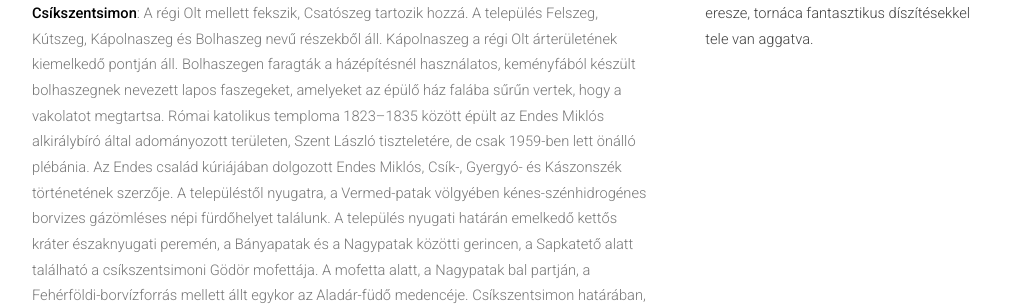
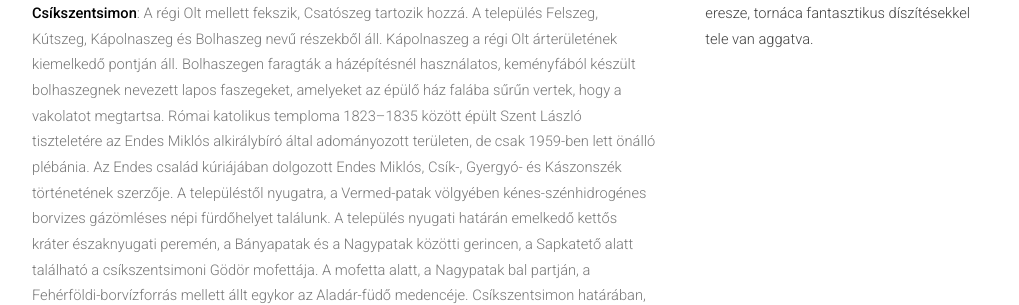
Before and after one commit to siculia/siculia.github.io, a Jekyll site: the page built from siculia-csikszek.html, in a window 1280 px wide and 900 px high, scrolled down 3929 px. Shown: the part 256-561 px from the top of the window, without its empty margins (128-1147 px from the left). Built offline with Jekyll 4.4.1, drawn with Linux system fonts in a browser that asks for light colours; nearby versions of some CDN libraries; library files that are not in the unit come from our copies; some of the changed text lies outside the part shown.

Commit message:
Szentsimon-Lovarda

```diff
--- a/siculia-csikszek.html
+++ b/siculia-csikszek.html
@@ -72,7 +72,7 @@ layout: default
 							<p style="text-align: left;"><b>Csíkszentgyörgy</b>: Csíkszentgyörgy községet Csíkszentgyörgy, Csíkbánkfalva, Kotormány, Menaságújfalu, Csíkmenaság, Pottyond, valamint a szórványok, Csobányos, Egerszék, Csinód és Gyürke alkotják. Csíkszentgyörgy Háromtízes falurészében, a Fiság-patak völgyének nyugati lejtőjén található a Gatalatti-Büdösgödör.
 							<p style="text-align: left;"><b>Csíkszentmárton</b>: Csíkszentmártonnak és Csíkcsekefalvának közös katolikus temploma és temetője van. Csíkcsekefalva és Úzvölgye tartozik hozzá. Az országút és a Csíkszentsimonra vezető út találkozásánál található az 1743-ban épült Úr teste kápolna. Csíkszentmárton és Csíkcsekefalva közötti Patkósláb dűlőben van a hűléses megbetegedések gyógyítására használt csíkszentmártoni Posszogó.</p>
 							<p style="text-align: left;"><b>Csíkszentmiklós</b>: A Tatros völgyébe vezető útvonalon fekszik, Csíkborzsova és Szépvíz tartozott hozzá, össze van épülve Szépvízzel. Innen származik a csíkszentmiklósi rovásírásos szöveg amelyet a 15. században épült templomában talált deszkáról másolnak le, az eredetit Bécsbe vitték.</p>
-							<p style="text-align: left;"><b>Csíkszentsimon</b>: A régi Olt mellett fekszik, Csatószeg tartozik hozzá. A település Felszeg, Kútszeg, Kápolnaszeg és Bolhaszeg nevű részekből áll. Kápolnaszeg a régi Olt árterületének kiemelkedő pontján áll. Bolhaszegen faragták a házépítésnél használatos, keményfából készült bolhaszegnek nevezett lapos faszegeket, amelyeket az épülő ház falába sűrűn vertek, hogy a vakolatot megtartsa.  Római katolikus temploma 1823–1835 között épült az Endes Miklós alkirálybíró által adományozott területen, Szent László tiszteletére, de csak 1959-ben lett önálló plébánia. Az Endes család kúriájában dolgozott Endes Miklós, Csík-, Gyergyó- és Kászonszék történetének szerzője. A településtől nyugatra, a Vermed-patak völgyében kénes-szénhidrogénes borvizes gázömléses népi fürdőhelyet találunk. A település nyugati határán emelkedő kettős kráter északnyugati peremén, a Bányapatak és a Nagypatak közötti gerincen, a Sapkatető alatt található a csíkszentsimoni Gödör mofettája. A mofetta  alatt, a Nagypatak bal partján, a Fehérföldi-borvízforrás mellett állt egykor az Aladár-füdő medencéje. Csíkszentsimon határában, a Dévai Szent Ferenc Alapítvány által működtetett Szent László gyermekvédelmi központban lovászképző szakoktatás folyik, udvarán felépült a tanfolyamok, lovas tornák, lovas bemutatók szervezésére alkalmas Szent László Fedett Lovarda.</p>
+							<p style="text-align: left;"><b>Csíkszentsimon</b>: A régi Olt mellett fekszik, Csatószeg tartozik hozzá. A település Felszeg, Kútszeg, Kápolnaszeg és Bolhaszeg nevű részekből áll. Kápolnaszeg a régi Olt árterületének kiemelkedő pontján áll. Bolhaszegen faragták a házépítésnél használatos, keményfából készült bolhaszegnek nevezett lapos faszegeket, amelyeket az épülő ház falába sűrűn vertek, hogy a vakolatot megtartsa.  Római katolikus temploma 1823–1835 között épült Szent László tiszteletére az Endes Miklós alkirálybíró által adományozott területen, de csak 1959-ben lett önálló plébánia. Az Endes család kúriájában dolgozott Endes Miklós, Csík-, Gyergyó- és Kászonszék történetének szerzője. A településtől nyugatra, a Vermed-patak völgyében kénes-szénhidrogénes borvizes gázömléses népi fürdőhelyet találunk. A település nyugati határán emelkedő kettős kráter északnyugati peremén, a Bányapatak és a Nagypatak közötti gerincen, a Sapkatető alatt található a csíkszentsimoni Gödör mofettája. A mofetta  alatt, a Nagypatak bal partján, a Fehérföldi-borvízforrás mellett állt egykor az Aladár-füdő medencéje. Csíkszentsimon határában, a Dévai Szent Ferenc Alapítvány által működtetett Szent László gyermekvédelmi központban lovászképző szakoktatás folyik, udvarán felépült a tanfolyamok, lovas tornák, lovas bemutatók szervezésére alkalmas Szent László Fedett Lovarda.</p>
 							<p style="text-align: left;"><b>Csíkszenttamás</b>: Csíkszenttamás a Középcsíki-medence északi szélén, az Olt forrásvidékének közelében, Csíkszentdomokos és Csíkjenőfalva között fekszik, szorosan egybeépült velük. A település egyik legfontosabb nevezetessége az egykori templomának műemléktornya, a Csonka-torony, amely tőle mintegy fél kilóméternyire északnyugatra található. A Csonkatornyot utólag építették a templomhajó mellé. A Csonka-torony templomának lebontott anyagát a csíkszenttamási és a csíkszentdomokosi templomok építésénél használták fel. A Kápolna-hágó dűlőben van az 1592-ben épített Szent Anna kápolna. A településen található a Feneketlen-tónak nevezett hévízforrás.</p>
 							<p style="text-align: left;"><b>Csíkszereda</b>: Csíkszereda városa a Középcsíki-medence közepén, az Olt partján fekszik, Hargita megye székhelye. A legrégebbi műemléke a valamikori Martonfalván felépített Mikó-vár, amely jelenleg a Csíki Székely Múzeumnak ad otthont. A csíkszéki régi vármegyeháza, amelyben jelenleg a csíkszeredai polgármesteri hivatal működik 1886-ban, az Igazságügyi Palota 1892-ben épült. A Márton Áron erdélyi katolikus püspök nevét viselő Római Katolikus Főgimnázium 1911-ben épült fel. A város építészeti látványossága a Makovecz Imre tervezte, a Szent Kereszt plébániához tartozó millenniumi római katolikus templom. A város jégcsarnokkal és gyorskorcsolyapályával rendelkezik.</p>
 							<p style="text-align: left;"><b>Csatószeg</b>: A Fiság pataknak az Olt folyóba való beömlésénél alakult ki.</p>
```
